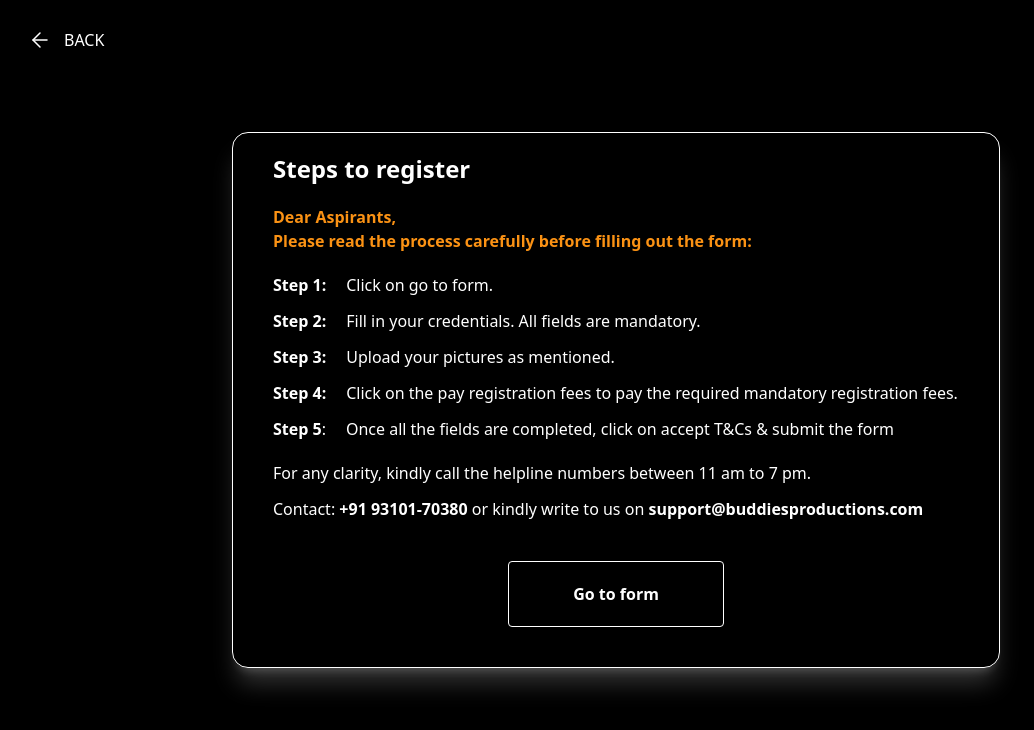
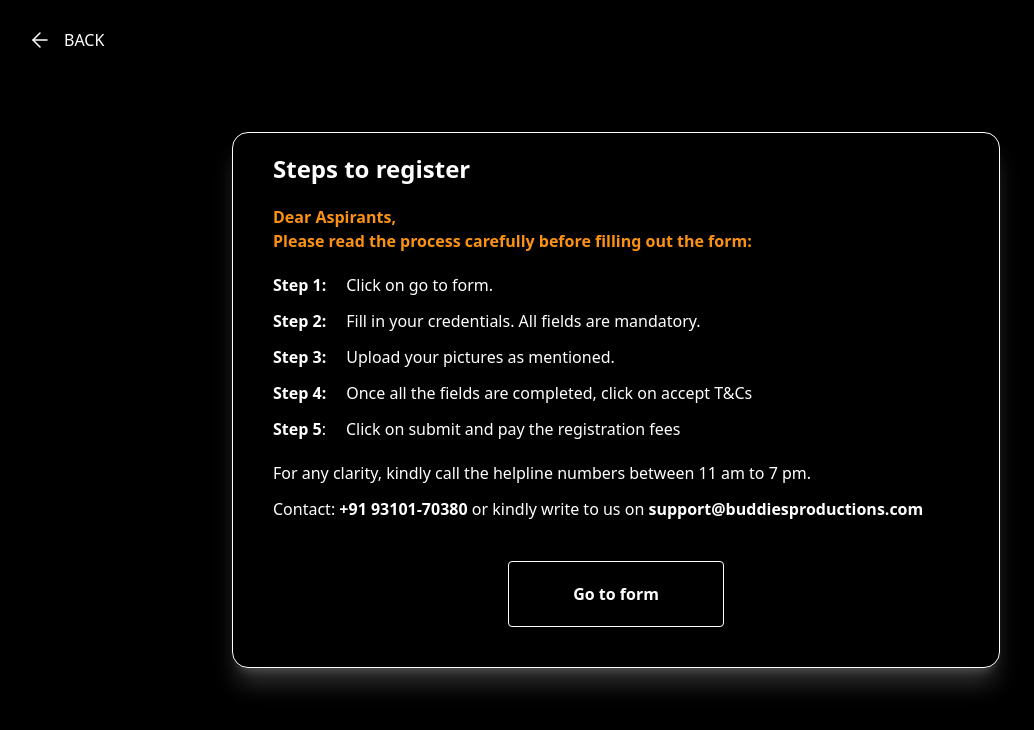
Before and after one commit to Buddies-Production/BuddiesFashionApp, a Next.js app: page /event-registration in a window 1280 px wide. Shown: the top 730 px of the page, without its empty margins (24-1058 px from the left). Built offline with nearby package versions, Linux system fonts and the light colour scheme.

Commit message:
minor changes

```diff
--- a/src/app/event-registration/page.tsx
+++ b/src/app/event-registration/page.tsx
@@ -3,8 +3,6 @@
 import clsx from "clsx";
 import Link from "next/link";
 import { BackButton } from "../components/server";
-
-import { RootState, useAppSelector } from "@/store/store";
 
 export default function EventRegistration() {
 	return (
@@ -54,15 +52,13 @@ export default function EventRegistration() {
 				<div className="mt-3 flex">
 					<p className="font-bold whitespace-nowrap">Step 4:</p>
 					<p className="pl-5">
-						Click on the pay registration fees to pay the required
-						mandatory registration fees.
+						Once all the fields are completed, click on accept T&Cs
 					</p>
 				</div>
 				<div className="mt-3 flex">
 					<p className="font-bold whitespace-nowrap">Step 5</p>:{" "}
 					<p className="pl-5">
-						Once all the fields are completed, click on accept T&Cs
-						& submit the form
+						Click on submit and pay the registration fees
 					</p>
 				</div>
 				<p className="mt-5">
--- a/src/app/media/page.tsx
+++ b/src/app/media/page.tsx
@@ -23,14 +23,14 @@ export default function Media() {
 				</div>
 
 				<div>
-					<p
+					{/* <p
 						className={clsx(
 							"px-16 py-1 rounded-3xl bg-white w-fit text-black text-3xl mt-12",
 							"lg:text-5xl"
 						)}
 					>
 						Season 1
-					</p>
+					</p> */}
 					<div className="flex flex-wrap justify-between items-center pt-12">
 						<div className="h-[267px] w-[375px] border border-white">
 							<Image
```
Also changed, not shown: src/app/layout.tsx (+36 -1 lines).
